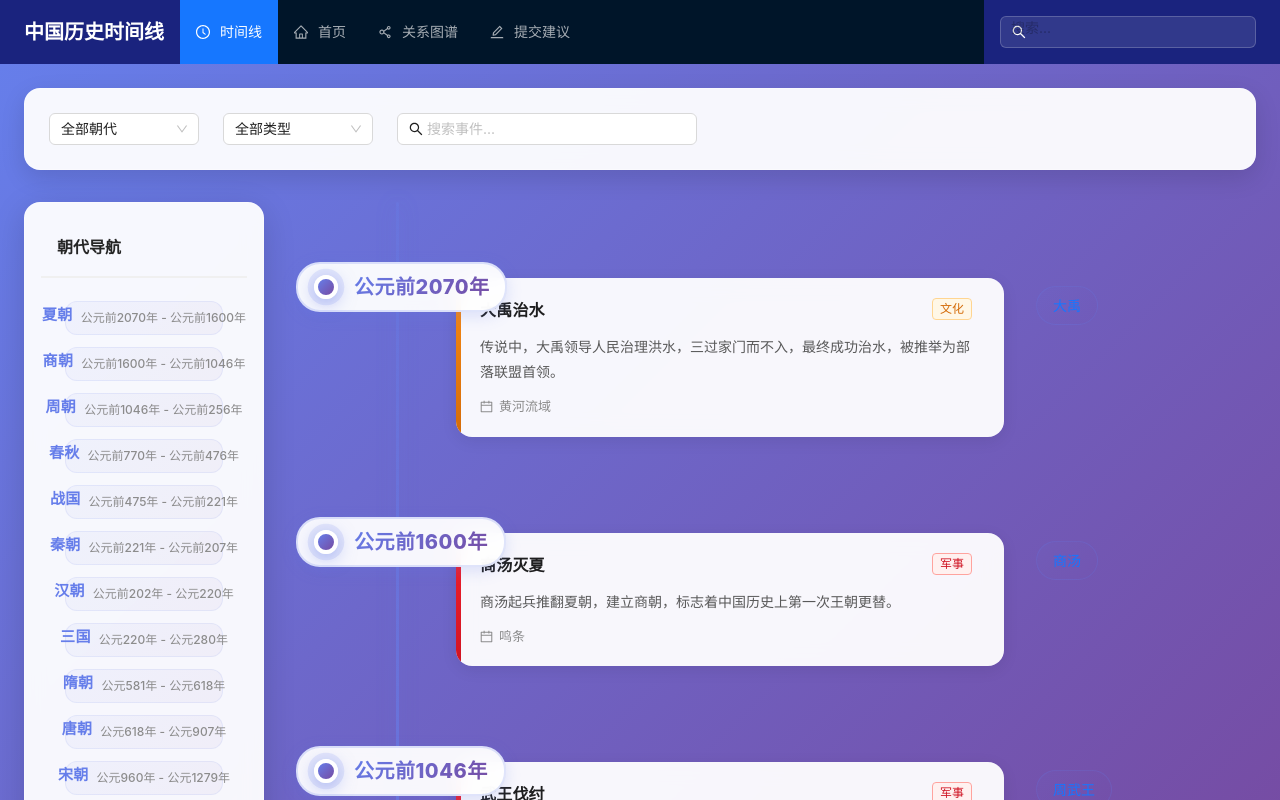
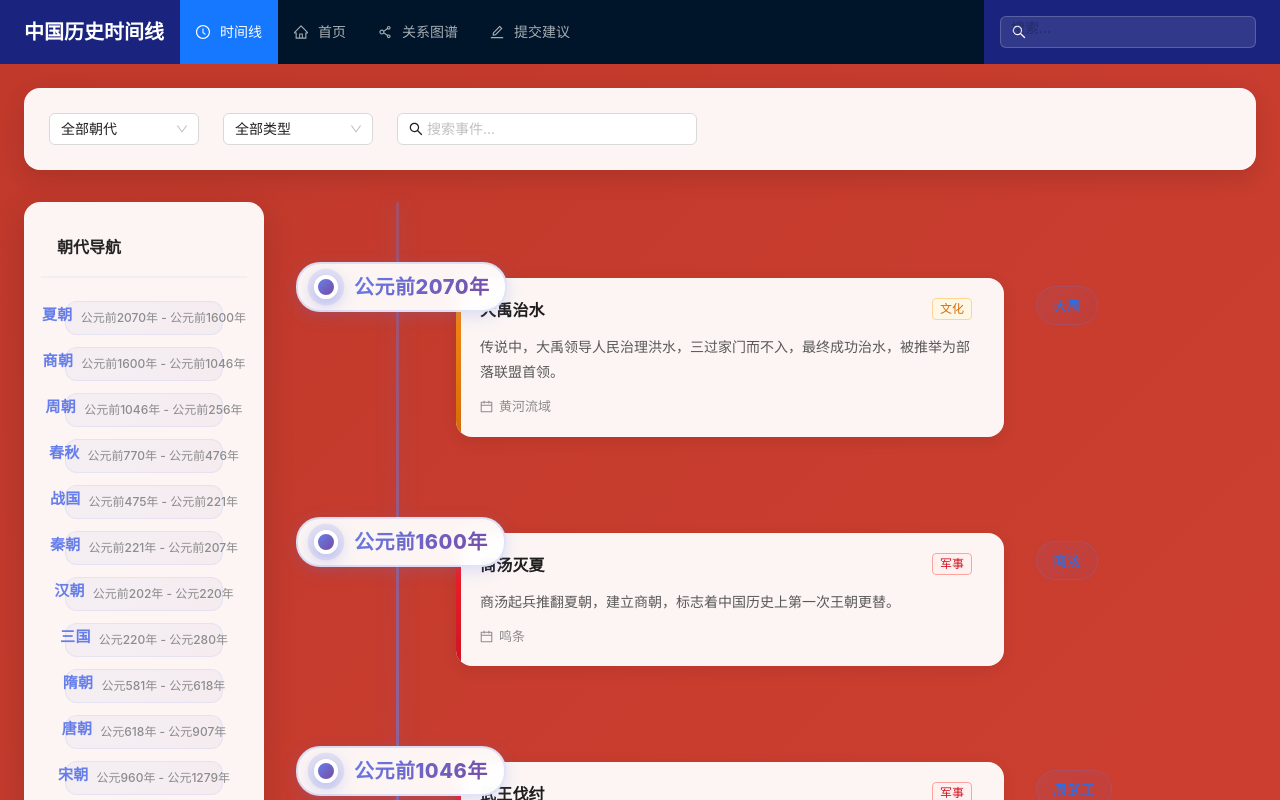
Before and after one commit to chengms/HistoricalThreads, a React (Vite) app in the folder frontend/: page / in a window 1280 px wide. Shown: the top 800 px of the page. Built offline with nearby package versions, Linux system fonts and the light colour scheme.

Commit message:
Add dynamic background gradient based on historical periods: Colors change as user scrolls through different dynasties, each color represents the era's characteristics

```diff
--- a/frontend/src/pages/Timeline/index.tsx
+++ b/frontend/src/pages/Timeline/index.tsx
@@ -27,6 +27,29 @@ const eventTypeLabels: Record<string, string> = {
   other: '其他',
 }
 
+// 朝代背景渐变色配置（体现各朝代特征）
+const dynastyGradients: Record<string, { start: string; end: string; name: string }> = {
+  '夏朝': { start: '#8B6F47', end: '#A0826D', name: '古朴土黄' }, // 古朴的土黄色，体现原始古老
+  '商朝': { start: '#4A5D23', end: '#6B7F3A', name: '青铜深绿' }, // 青铜色，体现青铜器文明
+  '周朝': { start: '#D4AF37', end: '#F4D03F', name: '礼制金黄' }, // 金色，体现礼制正统
+  '春秋': { start: '#E67E22', end: '#D35400', name: '争霸橙红' }, // 橙红色，体现争霸激烈
+  '战国': { start: '#8B0000', end: '#A52A2A', name: '战火深红' }, // 深红色，体现战争混乱
+  '秦朝': { start: '#2C2C2C', end: '#4A4A4A', name: '统一玄黑' }, // 黑色，体现统一威严
+  '汉朝': { start: '#C0392B', end: '#E74C3C', name: '强盛朱红' }, // 朱红色，体现强盛繁荣
+  '三国': { start: '#6C3483', end: '#8E44AD', name: '英雄深紫' }, // 深紫色，体现英雄传奇
+  '晋朝': { start: '#7D3C98', end: '#9B59B6', name: '短暂淡紫' }, // 淡紫色，体现短暂分裂
+  '南北朝': { start: '#5D6D7E', end: '#7F8C8D', name: '对峙灰蓝' }, // 灰蓝色，体现分裂对峙
+  '隋朝': { start: '#1B4F72', end: '#2874A6', name: '统一深蓝' }, // 深蓝色，体现统一短暂
+  '唐朝': { start: '#F39C12', end: '#F7DC6F', name: '盛世金黄' }, // 金黄色，体现盛世辉煌
+  '宋朝': { start: '#1ABC9C', end: '#48C9B0', name: '文化青绿' }, // 青绿色，体现文化雅致
+  '元朝': { start: '#27AE60', end: '#52BE80', name: '辽阔草原' }, // 草原绿，体现辽阔游牧
+  '明朝': { start: '#C0392B', end: '#E74C3C', name: '汉族朱红' }, // 朱红色，体现汉族强盛
+  '清朝': { start: '#1B4F72', end: '#34495E', name: '传统深蓝' }, // 深蓝色，体现传统满族
+}
+
+// 默认背景色
+const defaultGradient = { start: '#667eea', end: '#764ba2', name: '默认紫蓝' }
+
 export default function TimelinePage() {
   const navigate = useNavigate()
   const timelineContainerRef = useRef<HTMLDivElement>(null)
@@ -37,6 +60,7 @@ export default function TimelinePage() {
   const [dynasties, setDynasties] = useState<Dynasty[]>([])
   const [loading, setLoading] = useState(true)
   const [selectedYear, setSelectedYear] = useState<number | null>(null)
+  const [currentGradient, setCurrentGradient] = useState(defaultGradient)
 
   // 加载数据
   useEffect(() => {
@@ -123,8 +147,65 @@ export default function TimelinePage() {
     return `公元${year}年`
   }
 
+  // 根据年份获取对应的朝代和背景渐变
+  const getDynastyByYear = (year: number): Dynasty | null => {
+    return dynasties.find(d => year >= d.startYear && year <= d.endYear) || null
+  }
+
+  // 获取背景渐变色
+  const getGradientByYear = (year: number) => {
+    const dynasty = getDynastyByYear(year)
+    if (dynasty && dynastyGradients[dynasty.name]) {
+      return dynastyGradients[dynasty.name]
+    }
+    return defaultGradient
+  }
+
   const groupedEvents = groupEventsByYear()
   const allYears = Array.from(new Set(events.map(e => e.eventYear))).sort((a, b) => a - b)
+
+  // 监听滚动，更新背景渐变
+  useEffect(() => {
+    if (events.length === 0 || allYears.length === 0) return
+
+    const handleScroll = () => {
+      if (!timelineContainerRef.current) return
+
+      const container = timelineContainerRef.current
+      const containerRect = container.getBoundingClientRect()
+      const viewportCenter = containerRect.top + containerRect.height / 2
+
+      // 找到视口中心位置对应的年份
+      let closestYear: number | null = null
+      let minDistance = Infinity
+
+      allYears.forEach(year => {
+        const element = document.getElementById(`year-${year}`)
+        if (element) {
+          const rect = element.getBoundingClientRect()
+          const elementCenter = rect.top + rect.height / 2
+          const distance = Math.abs(elementCenter - viewportCenter)
+
+          if (distance < minDistance) {
+            minDistance = distance
+            closestYear = year
+          }
+        }
+      })
+
+      if (closestYear !== null) {
+        const gradient = getGradientByYear(closestYear)
+        setCurrentGradient(gradient)
+      }
+    }
+
+    window.addEventListener('scroll', handleScroll, { passive: true })
+    handleScroll() // 初始调用
+
+    return () => {
+      window.removeEventListener('scroll', handleScroll)
+    }
+  }, [events, dynasties, allYears])
 
   if (loading) {
     return (
@@ -135,7 +216,13 @@ export default function TimelinePage() {
   }
 
   return (
-    <div className="timeline-page-container">
+    <div
+      className="timeline-page-container"
+      style={{
+        background: `linear-gradient(135deg, ${currentGradient.start} 0%, ${currentGradient.end} 100%)`,
+        transition: 'background 1.5s ease-in-out',
+      }}
+    >
       {/* 顶部筛选栏 */}
       <Card className="timeline-filter-card">
         <Space size="large" wrap>
--- a/frontend/src/styles/timeline.css
+++ b/frontend/src/styles/timeline.css
@@ -1,9 +1,10 @@
 /* 时间线页面容器 */
 .timeline-page-container {
   min-height: 100vh;
-  background: linear-gradient(135deg, #667eea 0%, #764ba2 100%);
   background-attachment: fixed;
   padding: 24px;
+  position: relative;
+  overflow-x: hidden;
 }
 
 /* 筛选卡片 */
```
